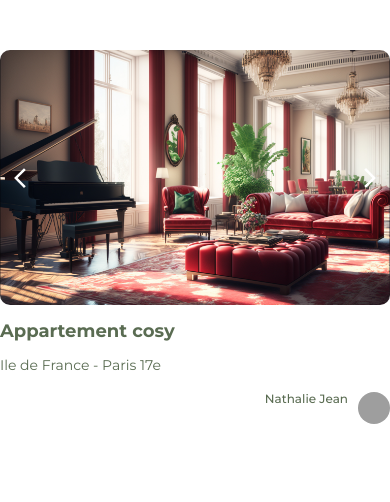
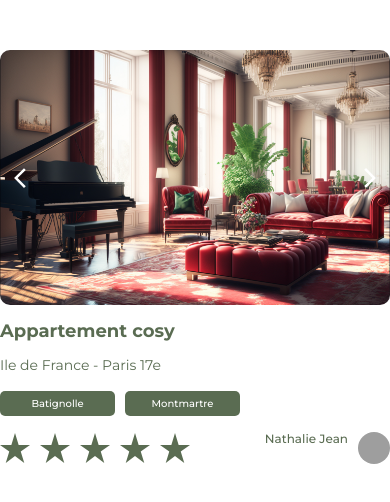
Before and after one commit to ask0ldd/Angular-SPA, an Angular app: page /rental/1 in a window 390 px wide. Shown: the top 502 px of the page. Built offline with nearby package versions, Linux system fonts and the light colour scheme; grey boxes are pictures that could not be loaded.

Commit message:
router path id taken into account

```diff
--- a/src/app/rental-details/rental-details.component.css
+++ b/src/app/rental-details/rental-details.component.css
@@ -210,3 +210,58 @@
 }
 
 /* end of host */
+
+/* tags */
+.tag {
+  background: #5a6c52;
+  border-radius: 5px;
+  min-width: 115px;
+  height: 30px;
+  font-size: 14px;
+  font-weight: 500;
+  color: #fff;
+  font-size: 14px;
+  display: flex;
+  justify-content: center;
+  align-items: center;
+  padding: 0 15px 0px 15px;
+  cursor: pointer;
+}
+
+.tagsContainer {
+  display: flex;
+  gap: 10px 10px;
+  margin-top: 21px;
+  flex-wrap: wrap;
+}
+
+@media screen and (max-width: 400px) {
+  .tagsContainer {
+    margin-top: 15px;
+  }
+  .tag {
+    height: 25px;
+    font-size: 10px;
+  }
+}
+/* tags end */
+
+/* ratings */
+.star-red,
+.star-grey {
+  width: 30px;
+  height: 30px;
+}
+.starsContainer {
+  display: flex;
+  column-gap: 10px;
+}
+
+@media screen and (max-width: 400px) {
+  .star-red,
+  .star-grey {
+    width: 15px;
+    height: 15px;
+  }
+}
+/* ratings end */
--- a/src/app/rental-details/rental-details.component.html
+++ b/src/app/rental-details/rental-details.component.html
@@ -11,7 +11,9 @@
         <div id="headingsNtags">
           <h1>{{activeRental.title}}</h1>
           <p>{{activeRental.location}}</p>
-          <span class="tag"></span>
+          <div class="tagsContainer">
+            <span class="tag" *ngFor="let tag of activeRental.tags">{{tag}}</span>
+          </div>
         </div>
         <div id="ownerNratings">
             <div class="hostContainer">
@@ -19,6 +21,8 @@
                 <img src={{activeRental.host.picture}} alt="host portrait" />
             </div>
             <div class="starsContainer">
+                <!--<img data-testid={props.src === "redstar" ? "redstar" : "greystar"} className={props.src === "redstar" ? "star-red" : "star-grey"} src={props.src === "redstar" ? redstar : greystar} alt="positive star" />-->
+                <img *ngFor="let _ of [].constructor(activeRentalRating)" class="redstar" src="../../assets/redstar.svg" alt="positive star" />
             </div>
         </div>
     </section>
--- a/src/app/rental-details/rental-details.component.ts
+++ b/src/app/rental-details/rental-details.component.ts
@@ -1,5 +1,7 @@
 import { Component, OnInit } from '@angular/core';
 import { rentalsList } from '../mockdatas/mock-rentals-list';
+import { Rental } from '../models/rental';
+import { ActivatedRoute } from '@angular/router';
 
 @Component({
   selector: 'app-rental-details',
@@ -8,16 +10,22 @@ import { rentalsList } from '../mockdatas/mock-rentals-list';
 })
 export class RentalDetailsComponent implements OnInit {
 
-  title = 'angularprj';
+  title = 'angularprj'
+  rentalId : string | null
+  activeRental : Rental
+  activeImg : number = 0
+  rentalOwner : {firstname : string, lastname : string}
+  activeRentalRating : number
 
-  activeRental = {...rentalsList[0]}
-  activeImg : number = 0
-  rentalOwner = {firstname : this.activeRental.host.name.split('0')[0], lastname : this.activeRental.host.name.split('0')[1]}
+  constructor(private route: ActivatedRoute){
 
-  // constructor method is not defined for most angular component
+  }
 
   ngOnInit(): void {
-    console.log(this.title, "aaa")
+    this.rentalId = this.route.snapshot.paramMap.get('id')
+    this.activeRental = rentalsList.find(rental => rental.id === this.rentalId) || {...rentalsList[0]}
+    this.rentalOwner = {firstname : this.activeRental.host.name.split('0')[0], lastname : this.activeRental.host.name.split('0')[1]}
+    this.activeRentalRating = parseInt(this.activeRental.rating)
   }
 
   nextImg() {
```
